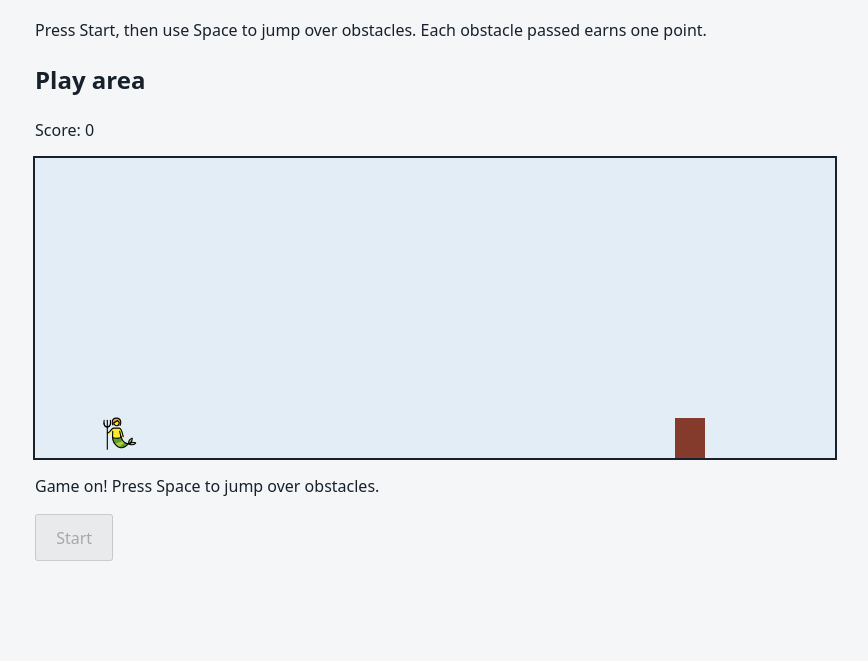
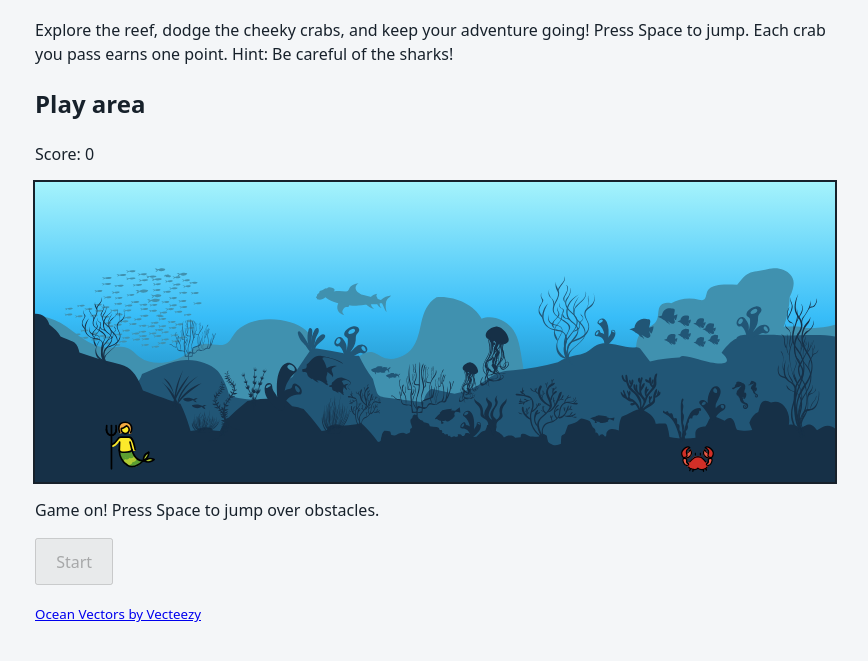
Before and after one commit to ScubaMonster/mayerfeld-jumping-game, a plain HTML site: page index.html in a window 1280 px wide. Both pictures are taken after a click on the button "Start". Shown: the part 83-744 px from the top of the page, without its empty margins (205-1073 px from the left). Drawn offline with Linux system fonts and the light colour scheme.

Commit message:
Add ocean theme, enlarge characters, and refine collisions

```diff
--- a/JS/game.js
+++ b/JS/game.js
@@ -1,4 +1,3 @@
-
 "use strict";
 
 const scoreElement = document.querySelector("#score");
@@ -17,10 +16,7 @@ function renderScore() {
 // Counts each obstacle once after it passes the player.
 function updateScore() {
   gameState.obstacles.forEach(function (obstacle) {
-        if (
-            !obstacle.counted &&
-            obstacle.x + obstacle.width < gameState.player.x
-        ) {
+    if (!obstacle.counted && obstacle.x + obstacle.width < gameState.player.x) {
       gameState.score++;
       obstacle.counted = true;
     }
@@ -44,8 +40,7 @@ function startGame() {
   renderObstacles();
   renderScore();
 
-    messageElement.textContent =
-        "Game on! Press Space to jump over obstacles.";
+  messageElement.textContent = "Game on! Press Space to jump over obstacles.";
 
   startButton.disabled = true;
   restartButton.hidden = true;
@@ -65,10 +60,7 @@ function gameLoop(timestamp) {
   let deltaTime = 0;
 
   if (previousTimestamp !== null) {
-        deltaTime = Math.min(
-            (timestamp - previousTimestamp) / 1000,
-            0.05
-        );
+    deltaTime = Math.min((timestamp - previousTimestamp) / 1000, 0.05);
   }
 
   previousTimestamp = timestamp;
@@ -77,17 +69,16 @@ function gameLoop(timestamp) {
   updatePlayer(deltaTime);
   updateObstacles(deltaTime);
 
-    // End the game immediately if a collision occurs.
+  // Show the current positions, including the collision frame.
+  renderPlayer();
+  renderObstacles();
+
   if (hasCollision()) {
     endGame();
     return;
   }
 
-    // Update the score and render the latest state.
   updateScore();
-
-    renderPlayer();
-    renderObstacles();
   renderScore();
 
   // Keep one animation loop running.
@@ -141,17 +132,13 @@ function endGame() {
 
   previousTimestamp = null;
 
-    messageElement.textContent =
-        `Game over! Your final score is ${gameState.score}.`;
+  messageElement.textContent = `Game over! Your final score is ${gameState.score}.`;
 
   startButton.disabled = true;
   restartButton.hidden = false;
 }
 
 setupGameControls();
-
-
-
 
 // Person C — Tahlia
 // Game lifecycle, controls, scoring, and interface.
--- a/JS/obstacles.js
+++ b/JS/obstacles.js
@@ -13,8 +13,8 @@ function createObstacle() {
     const obstacle = {
         x: WORLD_WIDTH,
         y: 0,
-        width: 30,
-        height: 40,
+        width: 45,
+        height: 48,
         counted: false,
         element: null
     };
@@ -118,21 +118,33 @@ function resetObstacles() {
     spawnTimer = 0;
 }
 
+// Calculate collision bounds inside the artwork's transparent margins.
+function getCollisionBounds(entity, horizontalInset, verticalInset) {
+  const insetX = entity.width * horizontalInset;
+  const insetY = entity.height * verticalInset;
+
+  return {
+    left: entity.x + insetX,
+    right: entity.x + entity.width - insetX,
+    bottom: entity.y + insetY,
+    top: entity.y + entity.height - insetY
+  };
+}
 
 // Checks whether the player touches an obstacle.
 function hasCollision() {
-
-    const player = gameState.player;
+  const player = getCollisionBounds(gameState.player, 0.12, 0.16);
 
   for (const obstacle of gameState.obstacles) {
+    const crab = getCollisionBounds(obstacle, 0.15, 0.22);
 
     const collisionX =
-            player.x < obstacle.x + obstacle.width &&
-            player.x + player.width > obstacle.x;
+      player.left < crab.right &&
+      player.right > crab.left;
 
     const collisionY =
-            player.y < obstacle.y + obstacle.height &&
-            player.y + player.height > obstacle.y;
+      player.bottom < crab.top &&
+      player.top > crab.bottom;
 
     if (collisionX && collisionY) {
       return true;
--- a/JS/player.js
+++ b/JS/player.js
@@ -28,8 +28,8 @@ function resetPlayer() {
 
   player.x = 64;
   player.y = 0;
-  player.width = 40;
-  player.height = 48;
+  player.width = 60;
+  player.height = 72;
   player.velocityY = 0;
   player.grounded = true;
 }
--- a/JS/shared.js
+++ b/JS/shared.js
@@ -12,8 +12,8 @@ const gameState = {
     player: {
         x: 64,
         y: 0,
-        width: 40,
-        height: 48,
+        width: 60,
+        height: 72,
         velocityY: 0,
         grounded: true
     },
--- a/index.html
+++ b/index.html
@@ -16,8 +16,9 @@
       <h1>Jumping Game</h1>
 
       <p id="game-instructions">
-        Press Start, then use Space to jump over obstacles.
-        Each obstacle passed earns one point.
+        Explore the reef, dodge the cheeky crabs, and keep your adventure going!
+        Press Space to jump. Each crab you pass earns one point. Hint: Be
+        careful of the sharks!
       </p>
 
       <section class="game-panel" aria-labelledby="game-heading">
@@ -37,20 +38,21 @@
         </div>
 
         <!-- Tahlia: messages and controls -->
-        <p id="game-message" role="status">
-            Game setup in progress.
-        </p>
+        <p id="game-message" role="status">Ready? Press Start to begin.</p>
 
         <div class="game-controls">
-            <button id="start-button" type="button" disabled>
-                Start
-            </button>
+          <button id="start-button" type="button" disabled>Start</button>
 
-            <button id="restart-button" type="button" hidden>
-                Restart
-            </button>
+          <button id="restart-button" type="button" hidden>Restart</button>
         </div>
       </section>
+      <p class="artwork-credit">
+        <small>
+          <a href="https://www.vecteezy.com/free-vector/ocean">
+            Ocean Vectors by Vecteezy
+          </a>
+        </small>
+      </p>
     </main>
   </body>
 </html>
--- a/style.css
+++ b/style.css
@@ -30,7 +30,17 @@ body {
   width: 100%;
   aspect-ratio: 800 / 300;
   overflow: hidden;
-    background: var(--color-arena);
+
+  background:
+    url("Assets/ocean-background.svg")
+      center bottom / cover no-repeat,
+    linear-gradient(
+      to bottom,
+      #a5f3fc 0%,
+      #38bdf8 45%,
+      #075985 100%
+    );
+
   outline: 2px solid var(--color-text);
 }
 
@@ -62,8 +72,8 @@ button:focus-visible {
     position: absolute;
     left: 8%;
     bottom: 0;
-    width: 5%;
-    height: 16%;
+    width: 7.5%;
+    height: 24%;
 
     background-color: transparent;
     background-image: var(--player-art);
@@ -84,5 +94,7 @@ button:focus-visible {
 
 .obstacle {
   position: absolute;
-    background: var(--color-obstacle);
+  background:
+    url("Assets/crab.svg")
+    center bottom / contain no-repeat;
 }
```
Also changed, not shown: Assets/ocean-background.svg (added), 1 other file. Lines whose indentation alone changed are shown as unchanged.
